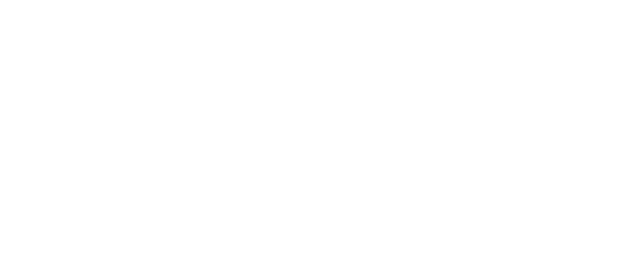
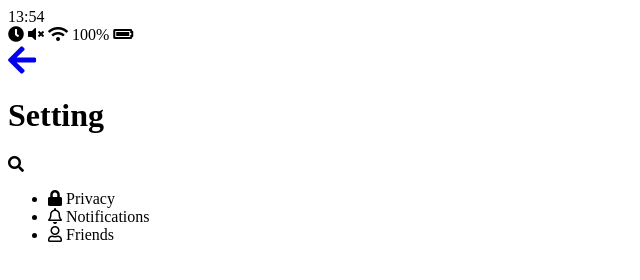
Before and after one commit to brightseon/kakao-clone-v2, a plain HTML site: page settings.html in a window 1280 px wide. Shown: the whole page, without its empty margins (0-640 px from the left). Drawn offline with Linux system fonts and the light colour scheme.

Commit message:
#1-8 Settings Screen

```diff
--- a/settings.html
+++ b/settings.html
@@ -0,0 +1,61 @@
+<!DOCTYPE html>
+<html lang="en">
+  <head>
+    <meta charset="UTF-8" />
+    <meta name="viewport" content="width=device-width, initial-scale=1.0" />
+    <meta http-equiv="X-UA-Compatible" content="ie=edge" />
+    <link rel="stylesheet" href="https://use.fontawesome.com/releases/v5.8.1/css/all.css" integrity="sha384-50oBUHEmvpQ+1lW4y57PTFmhCaXp0ML5d60M1M7uH2+nqUivzIebhndOJK28anvf" crossorigin="anonymous">
+    <title>Setting | Kakao Clone</title>
+</head>
+<body>
+    <div class="status-bar">
+        <div class="status-bar__column">
+            <span class="status-bar__clock">13:54</span>
+        </div>
+        <div class="status-bar__column">
+            <i class="fas fa-clock"></i>
+            <i class="fas fa-volume-mute"></i>
+            <i class="fas fa-wifi"></i>
+            <span class="status-bar__battery-level">100%</span>
+            <i class="fas fa-battery-full"></i>
+        </div>
+    </div>
+    <header class="header">
+        <div class="header__header-column">
+            <a href="more.html">
+                <i class="fas fa-arrow-left fa-2x"></i>
+            </a>
+            <h1 class="header__title">Setting</h1>
+        </div>
+        <div class="header__header-column">
+            <span class="header__icon">
+                <i class="fas fa-search"></i>
+            </span>
+        </div>
+    </header>
+    <main class="settings">
+        <section class="settings__sections">
+            <ul class="settings__list">
+                <li class="settings__setting">
+                    <span class="settings__icon">
+                        <i class="fas fa-lock"></i>
+                    </span>
+                    <span class="settings__title">Privacy</span>
+                </li>
+                <li class="settings__setting">
+                    <span class="settings__icon">
+                        <i class="far fa-bell"></i>
+                    </span>
+                    <span class="settings__title">Notifications</span>
+                </li>
+                <li class="settings__setting">
+                    <span class="settings__icon">
+                        <i class="far fa-user"></i>
+                    </span>
+                    <span class="settings__title">Friends</span>
+                </li>
+            </ul>
+        </section>
+    </main>
+  </body>
+</html>
```
Also changed, not shown: more.html (+3 -1 lines).
